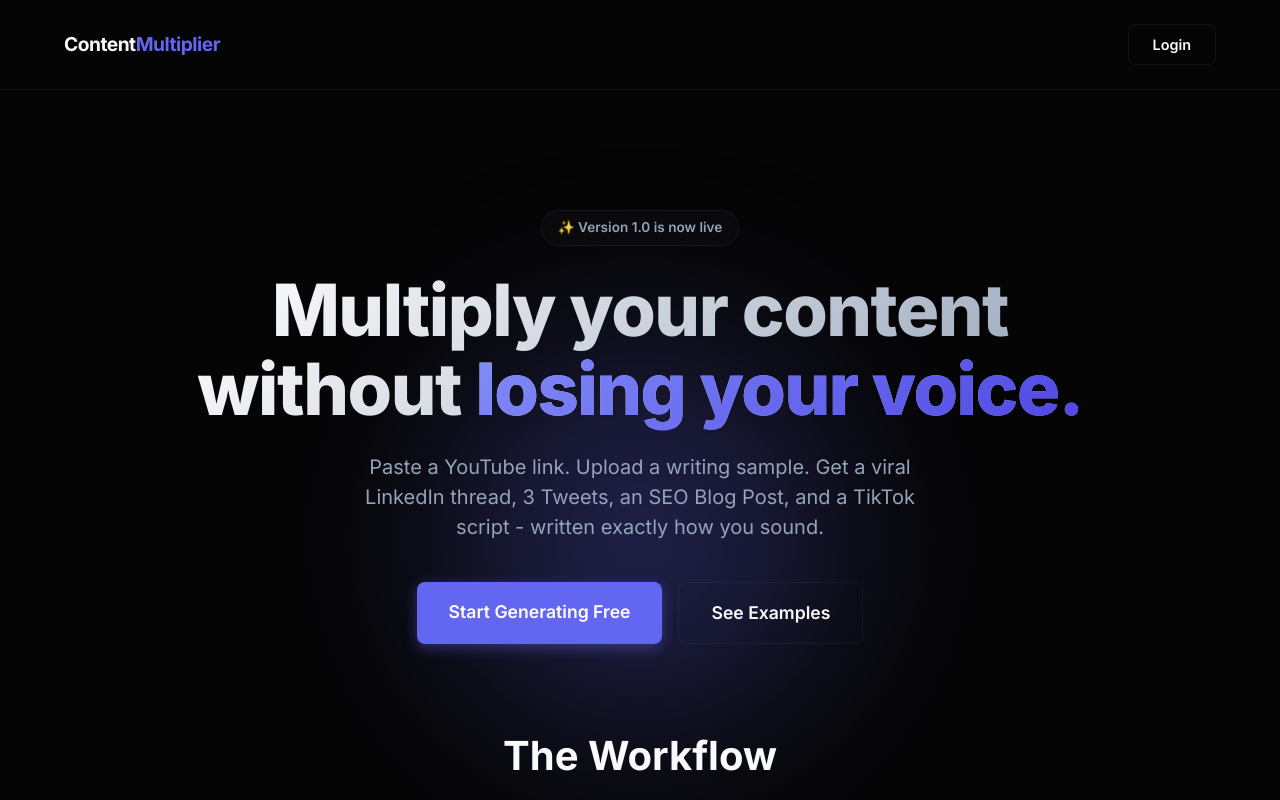
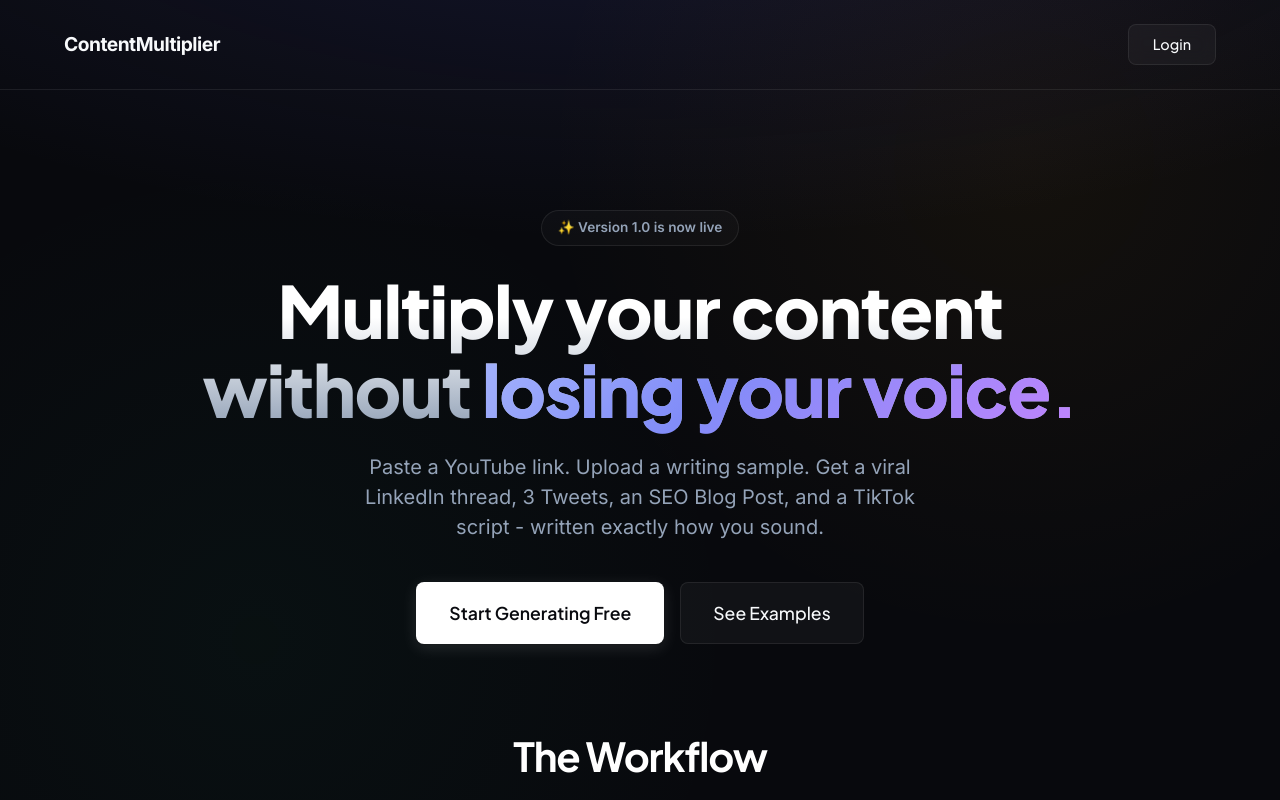
Before and after one commit to Dotify71/AI-Content-Multiplier, a Next.js app: page / in a window 1280 px wide. Shown: the top 800 px of the page. Built offline with nearby package versions, Linux system fonts and the light colour scheme; no server answers.

Commit message:
updated color palette and modern typography system

```diff
--- a/src/app/globals.css
+++ b/src/app/globals.css
@@ -1,14 +1,29 @@
-@import url('https://fonts.googleapis.com/css2?family=Inter:wght@400;500;600;700;800&display=swap');
+@import url('https://fonts.googleapis.com/css2?family=Plus+Jakarta+Sans:wght@400;500;600;700;800&family=Inter:wght@300;400;500;600;700&family=JetBrains+Mono:wght@400;500&display=swap');
 
 :root {
-  --bg-color: #050505;
+  --bg-color: #08090d;
+  --bg-subtle: #0f1118;
+  --bg-card: rgba(16, 18, 27, 0.75);
+  --bg-card-hover: rgba(24, 28, 42, 0.85);
   --text-primary: #f8fafc;
   --text-secondary: #94a3b8;
-  --accent-glow: rgba(99, 102, 241, 0.4);
-  --accent-solid: #6366f1;
-  --glass-bg: rgba(255, 255, 255, 0.02);
-  --glass-border: rgba(255, 255, 255, 0.05);
-  --glass-blur: 24px;
+  --text-muted: #64748b;
+  --accent-primary: #6366f1;
+  --accent-primary-hover: #4f46e5;
+  --accent-glow: rgba(99, 102, 241, 0.25);
+  --accent-warm: #f59e0b;
+  --accent-emerald: #10b981;
+  --glass-bg: rgba(255, 255, 255, 0.025);
+  --glass-border: rgba(255, 255, 255, 0.08);
+  --glass-border-hover: rgba(255, 255, 255, 0.18);
+  --glass-blur: 20px;
+  --radius-sm: 8px;
+  --radius-md: 14px;
+  --radius-lg: 20px;
+  --radius-full: 9999px;
+  --font-heading: 'Plus Jakarta Sans', -apple-system, BlinkMacSystemFont, sans-serif;
+  --font-body: 'Inter', -apple-system, BlinkMacSystemFont, sans-serif;
+  --font-mono: 'JetBrains Mono', monospace;
 }
 
 * {
@@ -17,14 +32,32 @@
   padding: 0;
 }
 
+html {
+  color-scheme: dark;
+}
+
 body {
   background-color: var(--bg-color);
   color: var(--text-primary);
-  font-family: 'Inter', -apple-system, BlinkMacSystemFont, 'Segoe UI', Roboto, sans-serif;
+  font-family: var(--font-body);
   line-height: 1.6;
   min-height: 100vh;
   display: flex;
   flex-direction: column;
+  -webkit-font-smoothing: antialiased;
+  -moz-osx-font-smoothing: grayscale;
+  background-image:
+    radial-gradient(ellipse 80% 50% at 50% -20%, rgba(99, 102, 241, 0.15), transparent),
+    radial-gradient(circle at 80% 20%, rgba(245, 158, 11, 0.05), transparent 40%),
+    radial-gradient(circle at 20% 80%, rgba(16, 185, 129, 0.04), transparent 40%);
+  background-attachment: fixed;
+}
+
+h1, h2, h3, h4, h5, h6 {
+  font-family: var(--font-heading);
+  letter-spacing: -0.03em;
+  font-weight: 700;
+  color: #fff;
 }
 
 a {
@@ -32,48 +65,7 @@ a {
   text-decoration: none;
 }
 
-.glass-panel {
-  background: var(--glass-bg);
-  backdrop-filter: blur(var(--glass-blur));
-  -webkit-backdrop-filter: blur(var(--glass-blur));
-  border: 1px solid var(--glass-border);
-  border-radius: 16px;
-  padding: 24px;
-}
-
-.btn-primary {
-  background-color: var(--accent-solid);
-  color: #fff;
-  border: none;
-  border-radius: 8px;
-  padding: 12px 24px;
-  font-weight: 600;
-  cursor: pointer;
-  transition: all 0.2s ease;
-  box-shadow: 0 4px 14px var(--accent-glow);
-}
-
-.btn-primary:hover {
-  transform: translateY(-2px);
-  box-shadow: 0 6px 20px var(--accent-glow);
-}
-
-.btn-secondary {
-  background: transparent;
-  border: 1px solid var(--glass-border);
-  color: var(--text-primary);
-  padding: 16px 32px;
-  border-radius: 8px;
-  cursor: pointer;
-  font-weight: 600;
-  font-size: 1.1rem;
-  transition: background 0.2s;
-}
-
-.btn-secondary:hover {
-  background: rgba(255, 255, 255, 0.05);
-}
-
+/* Container */
 .main-container {
   max-width: 1200px;
   margin: 0 auto;
@@ -81,31 +73,149 @@ a {
   width: 100%;
 }
 
-/* Premium Enhancements added in Phase 2 */
+/* Subtle dot grid overlay */
+.bg-grid {
+  background-image: radial-gradient(rgba(255, 255, 255, 0.08) 1px, transparent 1px);
+  background-size: 28px 28px;
+}
 
+/* Glass Panels */
+.glass-panel {
+  background: var(--bg-card);
+  backdrop-filter: blur(var(--glass-blur));
+  -webkit-backdrop-filter: blur(var(--glass-blur));
+  border: 1px solid var(--glass-border);
+  border-radius: var(--radius-md);
+  padding: 24px;
+  transition: all 0.25s cubic-bezier(0.16, 1, 0.3, 1);
+}
+
+.glass-panel:hover {
+  border-color: var(--glass-border-hover);
+  background: var(--bg-card-hover);
+  box-shadow: 0 16px 36px -12px rgba(0, 0, 0, 0.5);
+}
+
+/* Modern Pill Badges */
+.badge-pill {
+  display: inline-flex;
+  align-items: center;
+  gap: 8px;
+  padding: 6px 14px;
+  border-radius: var(--radius-full);
+  border: 1px solid var(--glass-border);
+  background: rgba(255, 255, 255, 0.03);
+  font-size: 0.82rem;
+  font-weight: 500;
+  color: var(--text-secondary);
+  backdrop-filter: blur(12px);
+  -webkit-backdrop-filter: blur(12px);
+}
+
+.badge-pill-accent {
+  border-color: rgba(99, 102, 241, 0.3);
+  background: rgba(99, 102, 241, 0.08);
+  color: #c7d2fe;
+}
+
+/* Buttons */
+.btn-primary {
+  display: inline-flex;
+  align-items: center;
+  justify-content: center;
+  gap: 8px;
+  background: #ffffff;
+  color: #090a0f;
+  border: 1px solid rgba(255, 255, 255, 0.9);
+  border-radius: var(--radius-sm);
+  padding: 12px 24px;
+  font-family: var(--font-heading);
+  font-weight: 600;
+  font-size: 0.95rem;
+  cursor: pointer;
+  transition: all 0.2s cubic-bezier(0.16, 1, 0.3, 1);
+  box-shadow: 0 1px 2px rgba(0, 0, 0, 0.2), 0 4px 16px rgba(255, 255, 255, 0.12);
+  white-space: nowrap;
+}
+
+.btn-primary:hover {
+  transform: translateY(-1px);
+  background: #f1f5f9;
+  box-shadow: 0 6px 24px rgba(255, 255, 255, 0.2);
+}
+
+.btn-secondary {
+  display: inline-flex;
+  align-items: center;
+  justify-content: center;
+  gap: 8px;
+  background: rgba(255, 255, 255, 0.04);
+  border: 1px solid var(--glass-border);
+  color: var(--text-primary);
+  padding: 12px 24px;
+  border-radius: var(--radius-sm);
+  cursor: pointer;
+  font-family: var(--font-heading);
+  font-weight: 500;
+  font-size: 0.95rem;
+  transition: all 0.2s cubic-bezier(0.16, 1, 0.3, 1);
+  backdrop-filter: blur(8px);
+  -webkit-backdrop-filter: blur(8px);
+  white-space: nowrap;
+}
+
+.btn-secondary:hover {
+  background: rgba(255, 255, 255, 0.08);
+  border-color: var(--glass-border-hover);
+  color: #fff;
+}
+
+.btn-accent {
+  background: linear-gradient(135deg, #6366f1 0%, #4f46e5 100%);
+  color: #fff;
+  border: 1px solid rgba(255, 255, 255, 0.15);
+  box-shadow: 0 4px 16px rgba(99, 102, 241, 0.35);
+}
+
+.btn-accent:hover {
+  background: linear-gradient(135deg, #4f46e5 0%, #4338ca 100%);
+  box-shadow: 0 6px 24px rgba(99, 102, 241, 0.5);
+  transform: translateY(-1px);
+}
+
+/* Typography styles */
 .gradient-text {
-  background: linear-gradient(135deg, #ffffff 0%, #94a3b8 100%);
+  background: linear-gradient(180deg, #ffffff 30%, #94a3b8 100%);
   -webkit-background-clip: text;
   -webkit-text-fill-color: transparent;
   background-clip: text;
 }
 
 .gradient-text-accent {
-  background: linear-gradient(135deg, #818cf8 0%, #4f46e5 100%);
+  background: linear-gradient(135deg, #a5b4fc 0%, #818cf8 40%, #c084fc 100%);
   -webkit-background-clip: text;
   -webkit-text-fill-color: transparent;
   background-clip: text;
 }
 
-.fade-in-up {
-  animation: fadeInUp 0.8s cubic-bezier(0.16, 1, 0.3, 1) forwards;
-  opacity: 0;
-  transform: translateY(20px);
+.gradient-text-warm {
+  background: linear-gradient(135deg, #fde68a 0%, #f59e0b 50%, #ea580c 100%);
+  -webkit-background-clip: text;
+  -webkit-text-fill-color: transparent;
+  background-clip: text;
 }
 
-.delay-1 { animation-delay: 0.1s; }
-.delay-2 { animation-delay: 0.2s; }
-.delay-3 { animation-delay: 0.3s; }
+/* Animations */
+.fade-in-up {
+  animation: fadeInUp 0.7s cubic-bezier(0.16, 1, 0.3, 1) forwards;
+  opacity: 0;
+  transform: translateY(16px);
+}
+
+.delay-1 { animation-delay: 0.08s; }
+.delay-2 { animation-delay: 0.16s; }
+.delay-3 { animation-delay: 0.24s; }
+.delay-4 { animation-delay: 0.32s; }
 
 @keyframes fadeInUp {
   to {
@@ -114,39 +224,19 @@ a {
   }
 }
 
-.hero-glow {
-  position: absolute;
-  top: 40%;
-  left: 50%;
-  transform: translate(-50%, -50%);
-  width: 80vw;
-  height: 500px;
-  max-width: 800px;
-  background: radial-gradient(circle, var(--accent-glow) 0%, transparent 60%);
-  z-index: -1;
-  filter: blur(80px);
+/* Grid & Cards */
+.feature-grid {
+  display: grid;
+  grid-template-columns: repeat(auto-fit, minmax(320px, 1fr));
+  gap: 24px;
 }
 
-.feature-grid {
-  display: grid;
-  grid-template-columns: repeat(auto-fit, minmax(280px, 1fr));
-  gap: 32px;
-  margin-top: 48px;
-}
-
-.glass-panel:hover {
-  transform: translateY(-4px);
-  border-color: rgba(255, 255, 255, 0.1);
-  box-shadow: 0 12px 40px rgba(0, 0, 0, 0.3);
-  background: rgba(255, 255, 255, 0.03);
-}
-
-/* Skeleton Shimmer Animation */
+/* Skeleton Loading */
 .skeleton {
   background: linear-gradient(90deg, rgba(255, 255, 255, 0.03) 25%, rgba(255, 255, 255, 0.08) 50%, rgba(255, 255, 255, 0.03) 75%);
   background-size: 400% 100%;
   animation: shimmer 1.5s infinite linear;
-  border-radius: 8px;
+  border-radius: var(--radius-sm);
 }
 
 @keyframes shimmer {
@@ -154,110 +244,123 @@ a {
   100% { background-position: -200% 0; }
 }
 
-/* Claude Style Pricing Cards */
+/* Platform Previews */
+.platform-pill {
+  padding: 8px 18px;
+  border-radius: var(--radius-full);
+  font-size: 0.88rem;
+  font-weight: 600;
+  border: 1px solid var(--glass-border);
+  background: rgba(255, 255, 255, 0.02);
+  color: var(--text-secondary);
+  cursor: pointer;
+  transition: all 0.2s ease;
+  display: inline-flex;
+  align-items: center;
+  gap: 8px;
+}
+
+.platform-pill.active {
+  background: rgba(255, 255, 255, 0.1);
+  border-color: rgba(255, 255, 255, 0.3);
+  color: #fff;
+  box-shadow: 0 4px 12px rgba(0, 0, 0, 0.3);
+}
+
+.platform-pill:hover:not(.active) {
+  background: rgba(255, 255, 255, 0.05);
+  color: #fff;
+}
+
+/* Markdown Blog Typography */
+.blog-content {
+  font-family: var(--font-body);
+  color: #e2e8f0;
+  line-height: 1.8;
+}
+
+.blog-content h1, .blog-content h2, .blog-content h3 {
+  font-family: var(--font-heading);
+  margin-top: 1.75em;
+  margin-bottom: 0.75em;
+  color: #fff;
+}
+
+.blog-content h1 { font-size: 2rem; }
+.blog-content h2 { font-size: 1.5rem; }
+.blog-content h3 { font-size: 1.25rem; }
+
+.blog-content p {
+  margin-bottom: 1.4em;
+  color: #cbd5e1;
+  font-size: 1.05rem;
+}
+
+.blog-content blockquote {
+  border-left: 3px solid var(--accent-primary);
+  padding-left: 18px;
+  font-style: italic;
+  color: #94a3b8;
+  margin: 1.5em 0;
+}
+
+.blog-content ul, .blog-content ol {
+  margin-bottom: 1.4em;
+  padding-left: 1.6em;
+  color: #cbd5e1;
+}
+
+.blog-content li {
+  margin-bottom: 0.4em;
+}
+
+.blog-content code {
+  font-family: var(--font-mono);
+  background: rgba(255, 255, 255, 0.08);
+  padding: 2px 6px;
+  border-radius: 4px;
+  font-size: 0.9em;
+}
+
+/* Pricing Cards */
 .pricing-card {
-  background: rgba(255, 255, 255, 0.02);
-  border: 1px solid rgba(255, 255, 255, 0.08);
-  border-radius: 20px;
-  padding: 48px 40px;
+  background: var(--bg-card);
+  border: 1px solid var(--glass-border);
+  border-radius: var(--radius-lg);
+  padding: 40px 32px;
   display: flex;
   flex-direction: column;
-  transition: transform 0.4s ease, border-color 0.4s ease, box-shadow 0.4s ease;
-  min-height: 650px; /* Long card like Claude */
+  transition: all 0.3s cubic-bezier(0.16, 1, 0.3, 1);
+  position: relative;
 }
 
 .pricing-card:hover {
-  transform: translateY(-4px); /* Very subtle, slow card pop */
-  border-color: rgba(255, 255, 255, 0.2);
-  box-shadow: 0 12px 40px rgba(0, 0, 0, 0.4);
+  transform: translateY(-4px);
+  border-color: var(--glass-border-hover);
+  box-shadow: 0 20px 48px -12px rgba(0, 0, 0, 0.6);
 }
 
-.pricing-btn {
-  display: block;
-  width: 100%;
-  padding: 14px;
-  font-size: 1.05rem;
-  font-weight: 600;
-  text-decoration: none;
-  text-align: center;
-  border-radius: 8px;
-  background: #ffffff;
-  color: #000000;
-  transition: transform 0.4s ease, box-shadow 0.4s ease;
+.pricing-card.featured {
+  background: linear-gradient(180deg, rgba(99, 102, 241, 0.08) 0%, rgba(16, 18, 27, 0.9) 100%);
+  border-color: rgba(99, 102, 241, 0.35);
+  box-shadow: 0 0 32px -8px rgba(99, 102, 241, 0.2);
 }
 
-.pricing-card:hover .pricing-btn {
-  transform: translateY(-4px) scale(1.02); /* Button pops independently on hover */
-  box-shadow: 0 8px 20px rgba(255,255,255,0.2);
+.pricing-card.featured:hover {
+  border-color: rgba(99, 102, 241, 0.55);
 }
 
-.pricing-btn-outline {
-  display: block;
-  width: 100%;
-  padding: 14px;
-  font-size: 1.05rem;
-  font-weight: 600;
-  text-decoration: none;
-  text-align: center;
-  border-radius: 8px;
-  background: rgba(255, 255, 255, 0.05);
-  color: #ffffff;
-  border: 1px solid rgba(255, 255, 255, 0.1);
-  transition: transform 0.4s ease, background 0.4s ease;
-}
-
-.pricing-card:hover .pricing-btn-outline {
-  background: rgba(255, 255, 255, 0.1);
-  transform: translateY(-4px) scale(1.02);
-}
-
-/* Spinner for loading state */
+/* Spinner */
 .spinner {
   display: inline-block;
-  width: 20px;
-  height: 20px;
-  border: 3px solid rgba(255,255,255,0.3);
+  width: 18px;
+  height: 18px;
+  border: 2px solid rgba(255, 255, 255, 0.25);
   border-radius: 50%;
   border-top-color: #fff;
-  animation: spin 1s ease-in-out infinite;
+  animation: spin 0.8s linear infinite;
 }
 
 @keyframes spin {
   to { transform: rotate(360deg); }
 }
-
-/* Typography for the Blog Post Output */
-.blog-content h1, .blog-content h2, .blog-content h3 {
-  margin-top: 1.5em;
-  margin-bottom: 0.75em;
-  color: #fff;
-  font-weight: 800;
-  line-height: 1.2;
-}
-
-.blog-content h1 { font-size: 2.2rem; }
-.blog-content h2 { font-size: 1.8rem; }
-.blog-content h3 { font-size: 1.4rem; }
-
-.blog-content p {
-  margin-bottom: 1.5em;
-  color: #ccc;
-  line-height: 1.8;
-  font-size: 1.1rem;
-}
-
-.blog-content ul, .blog-content ol {
-  margin-bottom: 1.5em;
-  padding-left: 1.5em;
-  color: #ccc;
-  line-height: 1.8;
-  font-size: 1.1rem;
-}
-
-.blog-content li {
-  margin-bottom: 0.5em;
-}
-
-.blog-content strong {
-  color: #fff;
-}
```
